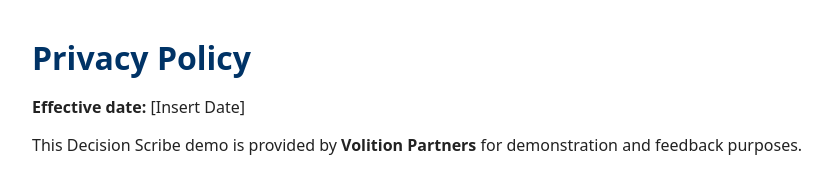
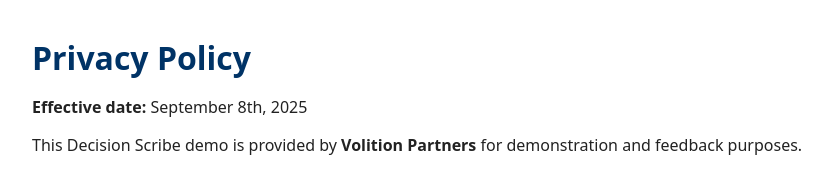
Before and after one commit to pawhammerlund/windspeeds, a plain HTML site: page gtpprivacypolicy.html in a window 1280 px wide. Shown: the top 185 px of the page, without its empty margins (208-1040 px from the left). Drawn offline with Linux system fonts and the light colour scheme.

Commit message:
Update gtpprivacypolicy.html

```diff
--- a/gtpprivacypolicy.html
+++ b/gtpprivacypolicy.html
@@ -33,7 +33,7 @@
 </head>
 <body>
   <h1>Privacy Policy</h1>
-  <p><strong>Effective date:</strong> [Insert Date]</p>
+  <p><strong>Effective date:</strong> September 8th, 2025</p>
 
   <p>
     This Decision Scribe demo is provided by <strong>Volition Partners</strong> for demonstration and feedback purposes.
```
